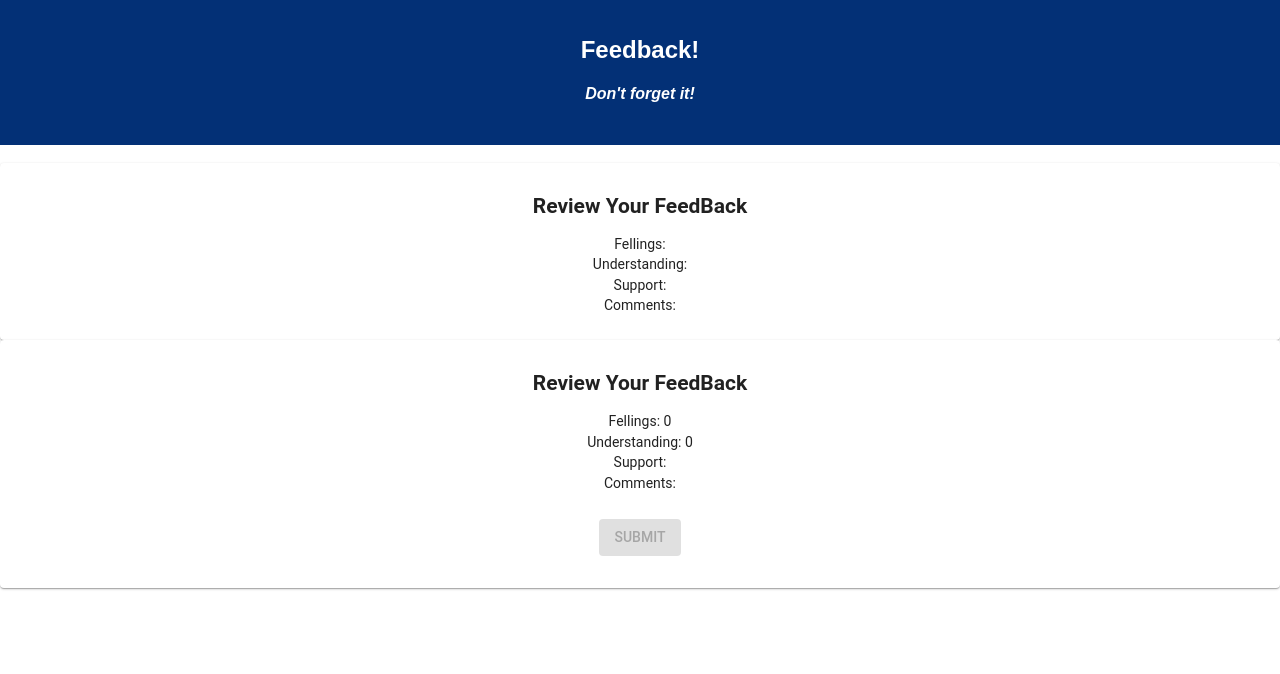
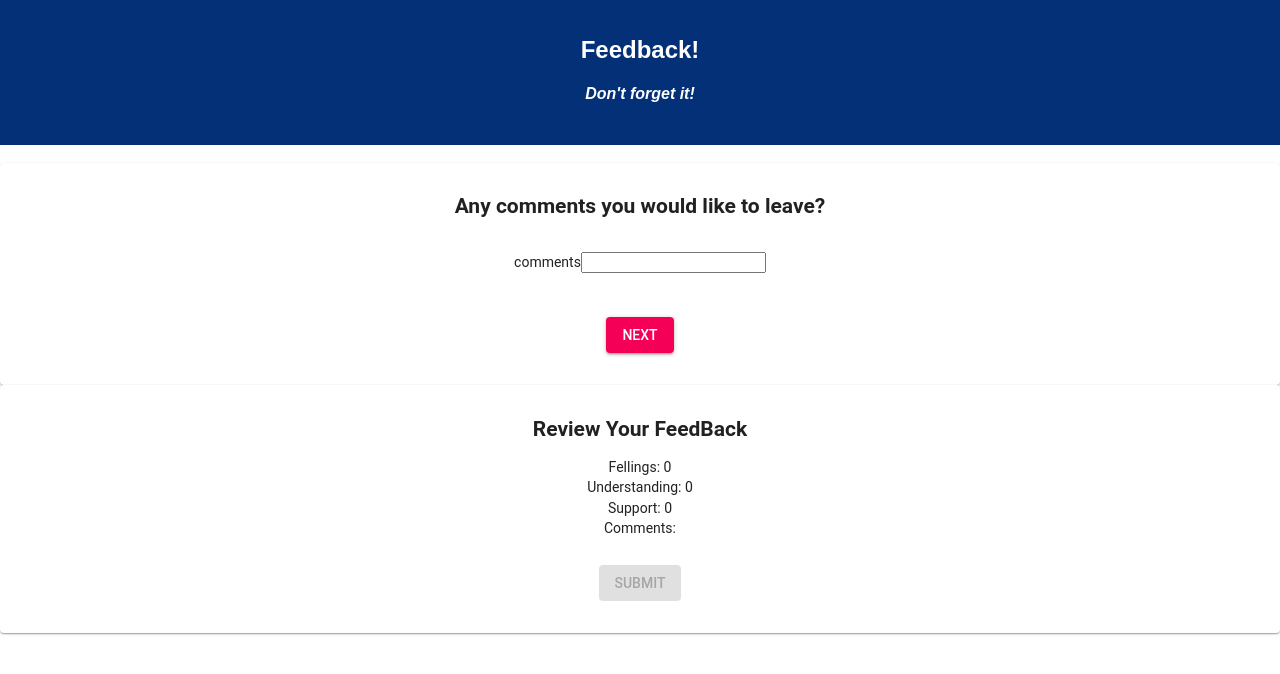
Before and after one commit to TianaJohnson/Redux-Feedback-Project, a React (Create React App) app: page /#/comments in a window 1280 px wide. Shown: the top 674 px of the page. Built offline with nearby package versions, Linux system fonts and the light colour scheme.

Commit message:
Support page up and working

```diff
--- a/src/components/App/App.js
+++ b/src/components/App/App.js
@@ -1,7 +1,6 @@
 import React, { Component } from 'react';
-import axios from 'axios';
 import './App.css';
-import { HashRouter as Router, Route, Link } from 'react-router-dom';
+import { HashRouter as Router, Route } from 'react-router-dom';
 import Feelings from './../Feelings/Feelings.js'; //Feelings page added
 import Understanding from './../Understanding/Understanding.js';//Understanding page added
 import Support from './../Support/Support.js'; //Support page added
--- a/src/components/Comments/Comments.js
+++ b/src/components/Comments/Comments.js
@@ -1,36 +1,70 @@
 import React, { Component } from 'react';
+import { connect } from 'react-redux';
 import Card from '@material-ui/core/Card';
-import { Typography } from '@material-ui/core';
+import { Typography, CardActions } from '@material-ui/core';
 import CardContent from '@material-ui/core/CardContent';
+import Button from '@material-ui/core/Button';
+
 
 class Comments extends Component {
+    // this.state.commentStatus
+    constructor(props) {
+        super(props);
+        this.state = {
+            commentStatus: ' '
+        }
+    }
+
+    // function to update comment status, not appended until click
+    updateComment = (event) => {
+        this.setState({
+            commentStatus: event.target.value,
+        })
+    }
+    // click handler to update comment to append on the Results
+    clickToUpdateFSupport = (event) => {
+        const action = {
+            type: 'SET_COMMENT',
+            payload: this.state.commentStatus,
+        };
+        this.props.dispatch(action);
+        this.setState({
+            commentStatus: '',
+        })
+        // this.props.history.push('/');
+    }
+
+
+
 
     render() {
+
         return (
-            // PLace Holder
-            <Card className="results-card">
+            <Card className="comment-container">
                 <CardContent>
-                <Typography component="h2">
-                    {/* Will be updated with input data */}
-                <h2>Review Your FeedBack</h2>
+                    <Typography>
+                        <h2>Any comments you would like to leave?</h2>
                     </Typography>
-                <Typography component="p">
-                        Fellings:
+                    <br/>
+                    <Typography>
+                        comments
+                        <input onChange={this.updateComment} type="text"></input>
                     </Typography>
-                        <Typography component="p">
-                        Understanding:
-                        </Typography>
-                        <Typography component="p">
-                        Support:
-                        </Typography>
-                        <Typography component="p">
-                        Comments:
-                        </Typography>
+                    <br/>
+                    <br/>
+                    <CardActions style={{justifyContent: 'center'}}>
+                        <Button className="comment-Next-btn" variant="contained" color="secondary" onClick={this.clickToUpdateFellings}>
+                            Next
+                        </Button>
+                    </CardActions>
                 </CardContent>
             </Card>
-        ) // Place Holder
+        )
     }
 
 
 }
-export default Comments;
+const mapReduxStoreToProps = (reduxStore) => {
+    return { reduxStore: reduxStore };
+} //end class component
+export default connect(mapReduxStoreToProps)(Comments)
--- a/src/components/Feelings/Feelings.js
+++ b/src/components/Feelings/Feelings.js
@@ -46,7 +46,7 @@ class Feelings extends Component {
                         <h2>How are you feeling?</h2>
                     </Typography>
                     <br/>
-                    <Typography component="p">
+                    <Typography>
                         <input onChange={this.updateFeelings} type="number"></input>
                     </Typography>
                     <br/>
--- a/src/components/Results/Results.js
+++ b/src/components/Results/Results.js
@@ -23,10 +23,10 @@ class Results extends Component {
                             Understanding: {this.props.reduxStore.understandingReducer}
                             </Typography>
                             <Typography component="p">
-                            Support:
+                            Support: {this.props.reduxStore.supportReducer}
                             </Typography>
                             <Typography component="p">
-                            Comments:
+                            Comments: {this.props.reduxStore.commentReducer}
                             </Typography>
                             <br/>
                             <CardActions style={{justifyContent: 'center'}}>
--- a/src/components/Support/Support.js
+++ b/src/components/Support/Support.js
@@ -1,36 +1,69 @@
 import React, { Component } from 'react';
+import { connect } from 'react-redux';
 import Card from '@material-ui/core/Card';
-import { Typography } from '@material-ui/core';
+import { Typography, CardActions } from '@material-ui/core';
 import CardContent from '@material-ui/core/CardContent';
+import Button from '@material-ui/core/Button';
+
 
 class Support extends Component {
+    // this.state.understandingStatus
+    constructor(props) {
+        super(props);
+        this.state = {
+            supportStatus: 0
+        }
+    }
+
+    // function to update support status, not appended until click
+    updateSupport = (event) => {
+        this.setState({
+            supportStatus: event.target.value,
+        })
+    }
+    // click handler to update support to append on the Results
+    clickToUpdateSupport = (event) => {
+        const action = {
+            type: 'SET_SUPPORT',
+            payload: this.state.supportStatus,
+        };
+        this.props.dispatch(action);
+        this.setState({
+            supportStatus: '',
+        })
+        this.props.history.push('/comments');
+    }
+
+
+
 
     render() {
+
         return (
-            //PlaceHolder
-            <Card className="results-card">
+            <Card className="support-container">
                 <CardContent>
-                <Typography component="h2">
-                    {/* Will be updated with input data */}
-                <h2>Review Your FeedBack</h2>
+                    <Typography>
+                        <h2>How well do you feel supported?</h2>
                     </Typography>
-                <Typography component="p">
-                        Fellings:
+                    <br/>
+                    <Typography>
+                        <input onChange={this.updateSupport} type="number"></input>
                     </Typography>
-                        <Typography component="p">
-                        Understanding:
-                        </Typography>
-                        <Typography component="p">
-                        Support:
-                        </Typography>
-                        <Typography component="p">
-                        Comments:
-                        </Typography>
+                    <br/>
+                    <br/>
+                    <CardActions style={{justifyContent: 'center'}}>
+                        <Button className="support-Next-btn" variant="contained" color="secondary" onClick={this.clickToUpdateSupport}>
+                            Next
+                        </Button>
+                    </CardActions>
                 </CardContent>
             </Card>
-        ) // Place Holder
+        )
     }
 
 
 }
-export default Support;
+const mapReduxStoreToProps = (reduxStore) => {
+    return { reduxStore: reduxStore };
+} //end class component
+export default connect(mapReduxStoreToProps)(Support)
--- a/src/components/Understanding/Understanding.js
+++ b/src/components/Understanding/Understanding.js
@@ -15,16 +15,16 @@ class Understanding extends Component {
         }
     }
 
-    // function to pudate feelings status, not appended until click
+    // function to pudate understanding status, not appended until click
     updateUnderstanding = (event) => {
         this.setState({
             understandingStatus: event.target.value,
         })
     }
-    // click handler to update feelings to append on the Results
-    clickToUpdateFellings = (event) => {
+    // click handler to update understanding to append on the Results
+    clickToUpdateUnderstanding = (event) => {
         const action = {
-            type: 'SET_Understanding',
+            type: 'SET_UNDERSTANDING',
             payload: this.state.understandingStatus,
         };
         this.props.dispatch(action);
@@ -43,16 +43,16 @@ class Understanding extends Component {
             <Card className="understanding-container">
                 <CardContent>
                     <Typography>
-                        <h2>How well are you undersatnding the material?</h2>
+                        <h2>How well are you understanding the material?</h2>
                     </Typography>
                     <br/>
-                    <Typography component="p">
+                    <Typography>
                         <input onChange={this.updateUnderstanding} type="number"></input>
                     </Typography>
                     <br/>
                     <br/>
                     <CardActions style={{justifyContent: 'center'}}>
-                        <Button className="understanding-Next-btn" variant="contained" color="secondary" onClick={this.clickToUpdateFellings}>
+                        <Button className="understanding-Next-btn" variant="contained" color="secondary" onClick={this.clickToUpdateUnderstanding}>
                             Next
                         </Button>
                     </CardActions>
--- a/src/index.js
+++ b/src/index.js
@@ -23,6 +23,18 @@ const understandingReducer = (state = 0, action) => {
     }
     return state;
 };
+const supportReducer = (state = 0, action) => {
+    if (action.type === 'SET_SUPPORT') {
+        return action.payload;
+    }
+    return state;
+};
+const commentReducer = (state = ' ', action) => {
+    if (action.type === 'SET_COMMENT') {
+        return action.payload;
+    }
+    return state;
+};
 
 
 
@@ -34,7 +46,9 @@ const storeInstance = createStore(
     combineReducers({
         //store reducers here
         feelingsReducer,
-        understandingReducer
+        understandingReducer,
+        supportReducer,
+        commentReducer
 
     }),
     applyMiddleware(logger),
```
Lines whose indentation alone changed are shown as unchanged.
